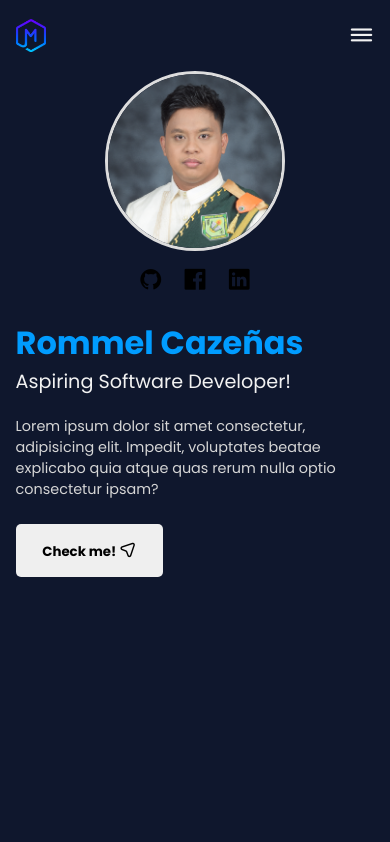
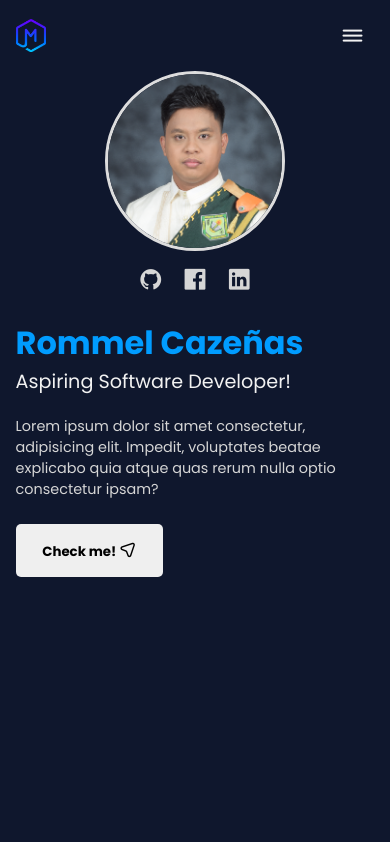
Before and after one commit to Meenngg/rommel-portfolio, a React (Create React App) app: page / in a window 390 px wide. Shown: the top 842 px of the page. Built offline with nearby package versions, Linux system fonts and the light colour scheme.

Commit message:
Add responsiveness in contact page

```diff
--- a/package.json
+++ b/package.json
@@ -3,6 +3,7 @@
   "version": "0.1.0",
   "private": true,
   "dependencies": {
+    "@mui/icons-material": "^5.11.11",
     "@testing-library/jest-dom": "^5.16.5",
     "@testing-library/react": "^13.4.0",
     "@testing-library/user-event": "^13.5.0",
@@ -10,6 +11,7 @@
     "react-dom": "^18.2.0",
     "react-router-dom": "^6.8.1",
     "react-scripts": "5.0.1",
+    "styled-components": "^5.3.9",
     "web-vitals": "^2.1.4"
   },
   "scripts": {
--- a/src/App.css
+++ b/src/App.css
@@ -77,9 +77,9 @@ nav a:hover {
   color: var(--highlight-theme-color);
 }
 
-nav .burger {
+nav .nav-burger {
   display: none;
-  font-size: 1.em;
+  font-size: 1em;
 }
 
 .App > section {
@@ -164,13 +164,13 @@ nav .burger {
 }
 
 
-@media screen and (max-width: 800px) {
-  #home ul li {
+/* @media screen and (max-width: 800px) {
+  #home ul {
     display: none;
   }
-  #home ul i {
-    display: inline;
-  }
+  #home .nav-burger {
+    display: inline-block;
+  } */
 
   /* #home .nav-burger {
     display: grid;
@@ -189,7 +189,7 @@ nav .burger {
     overflow-y: hidden;
   } */
 
-}
+/* } */
 
 @media screen and (max-width: 1200px) {
   .App > section {
@@ -198,15 +198,28 @@ nav .burger {
 }
 
 @media screen and (max-width: 840px) {
-  #home ul li {
+  #home ul {
     display: none;
   }
 
-  #home ul i {
-    display: inline-block;
+  #home .nav-burger {
+    grid-column: span 6;
+    display: inline-flex;
+    justify-content: right;
   }
 
-  #home  ul i:hover {
+  #home .nav-burger button {
+    background-color: transparent;
+    padding: 2px 10px;
+    border: none;
+    width: auto;
+  }
+
+  #home .nav-burger i {
+    color: var(--light-theme-color);
+  }
+
+  #home  .nav-burger button i:hover {
     color: var(--highlight-theme-color);
   }
 
--- a/src/App.js
+++ b/src/App.js
@@ -31,14 +31,9 @@ function App() {
                 <li><a href="#about">About</a></li>
                 <li><a href="#project">Project</a></li>
                 <li><a href="#contact">Contact</a></li>
-                <i className="burger uil uil-bars"></i>
             </ul>
             <section className="nav-burger">
-                <div><i className='uil uil-close'>X</i></div>
-                <div>Home</div>
-                <div>About</div>
-                <div>Projects</div>
-                <div>Contact</div>
+                <button><i className="burger uil uil-bars"></i></button>
             </section>
           </nav>
           <Home />
--- a/src/pages/contact.jsx
+++ b/src/pages/contact.jsx
@@ -23,13 +23,13 @@ export const Contact = () => {
                                 <i className="uil uil-envelope"></i>
                                 <p>Gmail</p>
                                 <p>rommel.cazenas@gmail.com</p>
-                                <a>Write me <i className="uil uil-arrow-right"></i></a>
+                                <a href="https://mail.google.com/mail/u/0/#inbox?compose=GTvVlcSKjDhQQtVckGNnhCcPXTdBZhcrpVhlgplNVGlrSlPqNMWQglkLkpvdFWlppFKxjVwCXwXNr">Write me <i className="uil uil-arrow-right"></i></a>
                             </div>
                             <div className="contact-card">
-                                <i className="uil uil-facebook-messenger-alt"></i>
+                                <i className="uil uil-facebook-messenger"></i>
                                 <p>Messenger</p>
                                 <p>Rommel Cazeñas</p>
-                                <a>Write me <i className="uil uil-arrow-right"></i></a>
+                                <a href="https://m.me/rommel.diana.cazenas">Write me <i className="uil uil-arrow-right"></i></a>
                             </div>
                             <div className="contact-card">
                                 <i className="uil uil-phone"></i>
--- a/src/pages/home.jsx
+++ b/src/pages/home.jsx
@@ -8,7 +8,7 @@ export const Home = () => {
         <div className="home">
             <div className="home-links">
                 <i className="v-line-white"></i>
-                <i class="uil uil-home"></i>
+                <i className="uil uil-home"></i>
                 <i className="v-line-white"></i>
             </div>
             <div className="home-context">
@@ -18,9 +18,9 @@ export const Home = () => {
                 <section>
                     <p>Lorem ipsum dolor sit amet consectetur, adipisicing elit. Impedit, voluptates beatae explicabo quia atque quas rerum nulla optio consectetur ipsam?</p>
                     <div>
-                        <i className="uil uil-github"></i>
-                        <i className="uil uil-linkedin"></i>
-                        <i className="uil uil-facebook"></i>
+                        <a href="https://github.com/Meenngg"><i className="uil uil-github"></i></a>
+                        <a href="https://www.linkedin.com/in/rommel-caze%C3%B1as/"><i className="uil uil-linkedin"></i></a>
+                        <a href="https://www.facebook.com/rommel.diana.cazenas"><i className="uil uil-facebook"></i></a>
                     </div>
                 </section>
                 <section>
--- a/src/styles/contact.style.css
+++ b/src/styles/contact.style.css
@@ -99,9 +99,15 @@ i {
     font-size: 1.1em;
 }
 
+.section-container .contact-card a:hover{
+    cursor: pointer;
+    color: var(--highlight-theme-color);
+}
 
-
-
+.section-container .contact-card a i:hover{
+    cursor: pointer;
+    color: var(--highlight-theme-color);
+}
 
 
 
@@ -172,3 +178,37 @@ input[type=text], select, textarea {
         padding: 10px 0;
     }
 } */
+
+@media screen and (max-width: 880px) {
+    .content-section .section-container{
+        display: grid;
+        grid-template-columns: 1fr;
+        gap: 2em;
+    }
+
+    .section-container .contact-list {
+        padding: 0;
+    }
+
+    .section-container .contact-card {
+        margin: 1em auto;
+        padding: 0 auto;
+    }
+}
+
+@media screen and (max-width: 840px) {
+    .left-section {
+        display: none;
+    }
+
+    .content-section {
+        margin: 1.8em 0;
+        grid-column: span 12;
+        color: #454545;
+        display: grid;
+        grid-template-columns: repeat(8, 1fr);
+        grid-template-rows: min-content;
+        column-gap: 2em;
+    }
+
+}
--- a/src/styles/home.style.css
+++ b/src/styles/home.style.css
@@ -196,11 +196,13 @@
     .home-image section {
         display: flex;
         align-items: center;
+        justify-content: center;
         gap: 1.2em;
     }
 
     .home-image section i{
         font-size: 30px;
+        color: #d6d6d6;
     }
 
     .home-image section i:hover {
```
Also changed, not shown: 1 other file (tests, documents, lock files or other folders).
